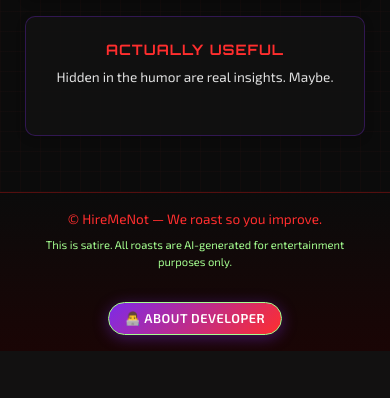
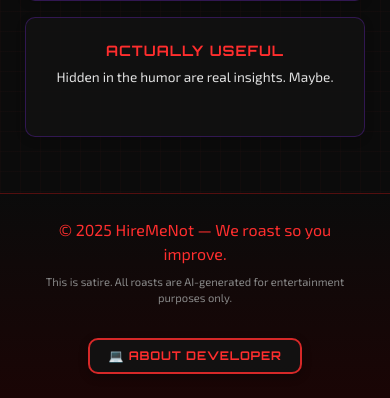
Before and after one commit to ParmarDarshan29/HireMeNot, a Django app: page / in a window 390 px wide. Shown: the part 989-1387 px from the top of the page. Before the commit the page ends 1340 px from the top, so only its background shows below. Run offline with Django 5.2, Linux system fonts and the light colour scheme.

Commit message:
🎨 Improve header, footer and developer button styling to match site theme

```diff
--- a/roaster/templates/roaster/base.html
+++ b/roaster/templates/roaster/base.html
@@ -604,24 +613,26 @@
         /* Developer Button */
         .developer-btn {
             display: inline-block;
-            background: linear-gradient(135deg, var(--glow-purple), var(--neon-red));
-            border: 1px solid var(--neon-green);
-            color: white;
+            background: rgba(18, 18, 18, 0.9);
+            border: 2px solid var(--blood-red);
+            color: var(--neon-red);
             padding: 10px 25px;
-            border-radius: 50px;
+            border-radius: 10px;
             text-decoration: none;
-            font-weight: 600;
+            font-weight: 700;
             text-transform: uppercase;
-            letter-spacing: 1px;
-            font-size: 0.9rem;
-            box-shadow: 0 3px 15px rgba(125, 42, 232, 0.4);
+            letter-spacing: 1.5px;
+            font-size: 0.85rem;
+            box-shadow: 0 3px 10px rgba(0, 0, 0, 0.3);
             transition: all 0.3s ease;
             margin-top: 15px;
+            font-family: 'Orbitron', sans-serif;
         }
 
         .developer-btn:hover {
-            transform: translateY(-3px);
-            box-shadow: 0 5px 20px rgba(125, 42, 232, 0.6);
+            background: linear-gradient(135deg, var(--blood-red), var(--neon-red));
+            transform: translateY(-2px);
+            box-shadow: 0 5px 15px rgba(214, 40, 40, 0.4);
             color: white;
             border-color: var(--neon-red);
         }
@@ -629,15 +640,16 @@
         @media (max-width: 768px) {
             .developer-btn {
                 padding: 8px 20px;
-                font-size: 0.85rem;
+                font-size: 0.8rem;
+                letter-spacing: 1px;
             }
         }
 
         @media (max-width: 480px) {
             .developer-btn {
-                padding: 6px 16px;
-                font-size: 0.8rem;
-                letter-spacing: 0.5px;
+                padding: 7px 18px;
+                font-size: 0.75rem;
+                letter-spacing: 0.8px;
             }
         }
 
@@ -646,14 +658,26 @@
             background: linear-gradient(180deg, var(--bg-dark) 0%, #1a0505 100%);
             border-top: 1px solid rgba(214, 40, 40, 0.3);
             margin-top: 80px;
-            padding: 2rem 0;
+            padding: 2.5rem 0 2rem 0;
             box-shadow: none;
+        }
+
+        .footer p {
+            color: var(--neon-red);
+            text-shadow: none;
+            font-weight: 500;
+            margin: 0;
+        }
+
+        .footer .small {
+            color: var(--text-muted) !important;
+            font-size: 0.8rem;
         }
 
         @media (max-width: 768px) {
             .footer {
                 margin-top: 50px;
-                padding: 1.5rem 0;
+                padding: 2rem 0 1.5rem 0;
             }
 
             .footer p {
@@ -668,7 +692,7 @@
         @media (max-width: 480px) {
             .footer {
                 margin-top: 40px;
-                padding: 1rem 0;
+                padding: 1.5rem 0 1rem 0;
             }
 
             .footer p {
@@ -726,15 +750,15 @@
     <!-- Footer -->
     <footer class="footer text-center">
         <div class="container">
-            <p class="mb-0">
-                © HireMeNot — We roast so you improve.
+            <p class="mb-2" style="font-size: 1rem;">
+                © 2025 HireMeNot — We roast so you improve.
             </p>
-            <p class="mb-0 small mt-2" style="color: var(--neon-green);">
+            <p class="mb-3 small">
                 This is satire. All roasts are AI-generated for entertainment purposes only.
             </p>
-            <div class="mt-3">
+            <div class="mt-2 mb-2">
                 <a href="https://parmardarshan29.github.io/#/about" target="_blank" rel="noopener noreferrer" class="developer-btn">
-                    👨‍💻 About Developer
+                    💻 About Developer
                 </a>
             </div>
         </div>
```
Also changed, not shown: other parts of roaster/templates/roaster/base.html (+19 -10 lines).
